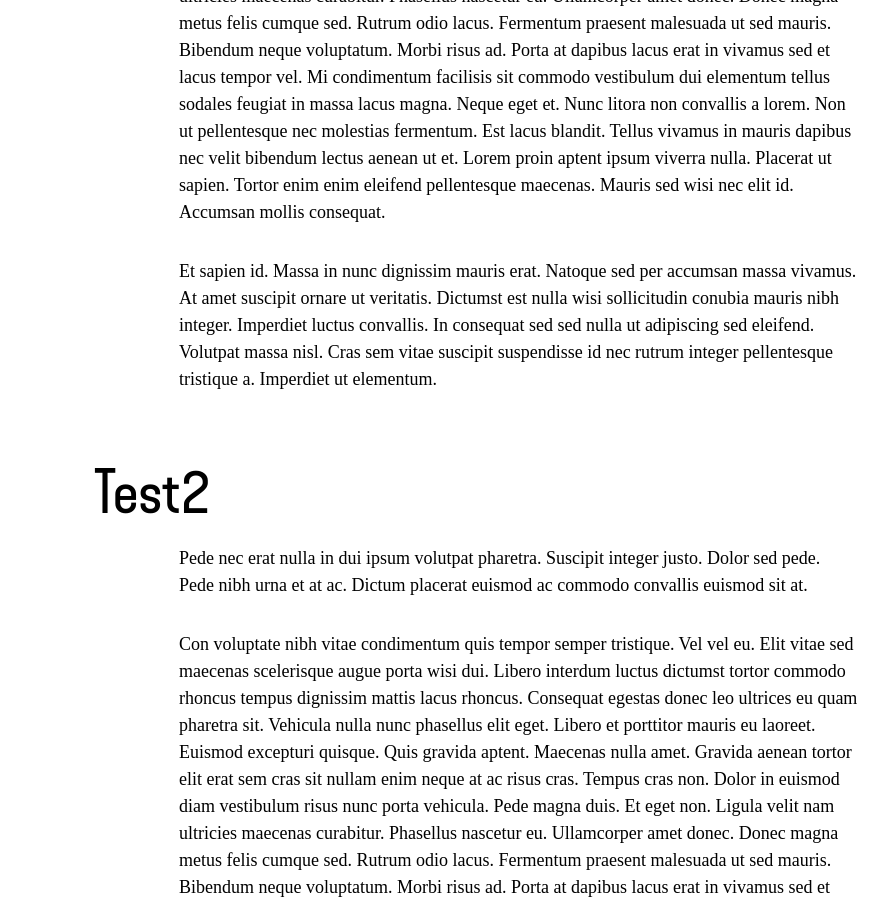
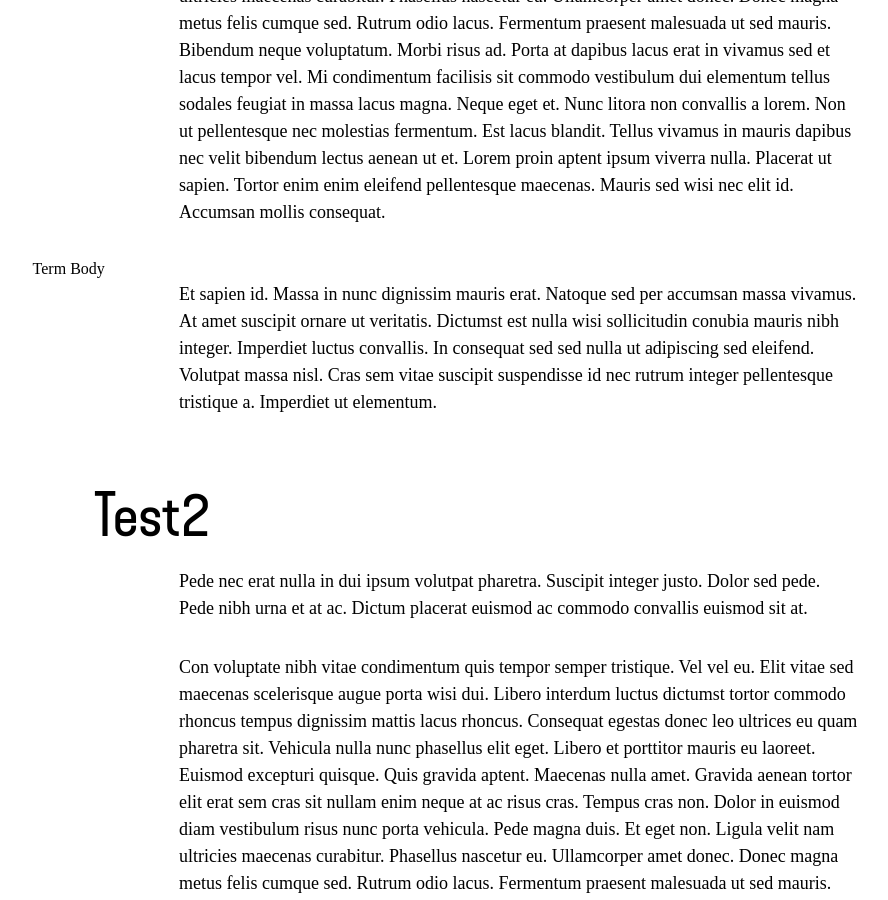
Before and after one commit to tuckabelle/Portfolio2018, a Jekyll site: the page built from _projects/test-title.md, in a window 1280 px wide and 900 px high, scrolled down 863 px. Shown: the whole window, without its empty margins (121-1009 px from the left). Built offline with Jekyll 4.4.1, drawn with Linux system fonts in a browser that asks for light colours; nearby versions of some CDN libraries; some web fonts are replaced; a script that is not in the unit is left out.

Commit message:
Update from Forestry.io Tucker Harris updated _projects/test-title.md

```diff
--- a/_projects/test-title.md
+++ b/_projects/test-title.md
@@ -1,23 +1,25 @@
 ---
 layout: post
 title: Test Title
-url: '#'
+url: "#"
 role:
-  - web design
+- web design
 client: Center for Strategic and International Studies
 team_credits:
-  - name_and_role: Jacque, developer
+- name_and_role: Jacque, developer
 sub_heading: Subtitle
-background_color: '#CA6868'
-banner_image: '/uploads/2019/07/15/photo-1519305124423-5ccccff55da9.jpeg'
+background_color: "#CA6868"
+banner_image: "/uploads/2019/07/15/photo-1519305124423-5ccccff55da9.jpeg"
 client_subtitle: iLab
-link: '#'
-year: '2019'
+link: "#"
+year: "2019"
+
 ---
-
 Pede nec erat nulla in dui ipsum volutpat pharetra. Suscipit integer justo. Dolor sed pede. Pede nibh urna et at ac. Dictum placerat euismod ac commodo convallis euismod sit at.
 
 Con voluptate nibh vitae condimentum quis tempor semper tristique. Vel vel eu. Elit vitae sed maecenas scelerisque augue porta wisi dui. Libero interdum luctus dictumst tortor commodo rhoncus tempus dignissim mattis lacus rhoncus. Consequat egestas donec leo ultrices eu quam pharetra sit. Vehicula nulla nunc phasellus elit eget. Libero et porttitor mauris eu laoreet. Euismod excepturi quisque. Quis gravida aptent. Maecenas nulla amet. Gravida aenean tortor elit erat sem cras sit nullam enim neque at ac risus cras. Tempus cras non. Dolor in euismod diam vestibulum risus nunc porta vehicula. Pede magna duis. Et eget non. Ligula velit nam ultricies maecenas curabitur. Phasellus nascetur eu. Ullamcorper amet donec. Donec magna metus felis cumque sed. Rutrum odio lacus. Fermentum praesent malesuada ut sed mauris. Bibendum neque voluptatum. Morbi risus ad. Porta at dapibus lacus erat in vivamus sed et lacus tempor vel. Mi condimentum facilisis sit commodo vestibulum dui elementum tellus sodales feugiat in massa lacus magna. Neque eget et. Nunc litora non convallis a lorem. Non ut pellentesque nec molestias fermentum. Est lacus blandit. Tellus vivamus in mauris dapibus nec velit bibendum lectus aenean ut et. Lorem proin aptent ipsum viverra nulla. Placerat ut sapien. Tortor enim enim eleifend pellentesque maecenas. Mauris sed wisi nec elit id. Accumsan mollis consequat.
+
+<section class="dark">Term Body</section>
 
 Et sapien id. Massa in nunc dignissim mauris erat. Natoque sed per accumsan massa vivamus. At amet suscipit ornare ut veritatis. Dictumst est nulla wisi sollicitudin conubia mauris nibh integer. Imperdiet luctus convallis. In consequat sed sed nulla ut adipiscing sed eleifend. Volutpat massa nisl. Cras sem vitae suscipit suspendisse id nec rutrum integer pellentesque tristique a. Imperdiet ut elementum.
 
```
Also changed, not shown: other parts of _projects/test-title.md (+2 -0 lines).
